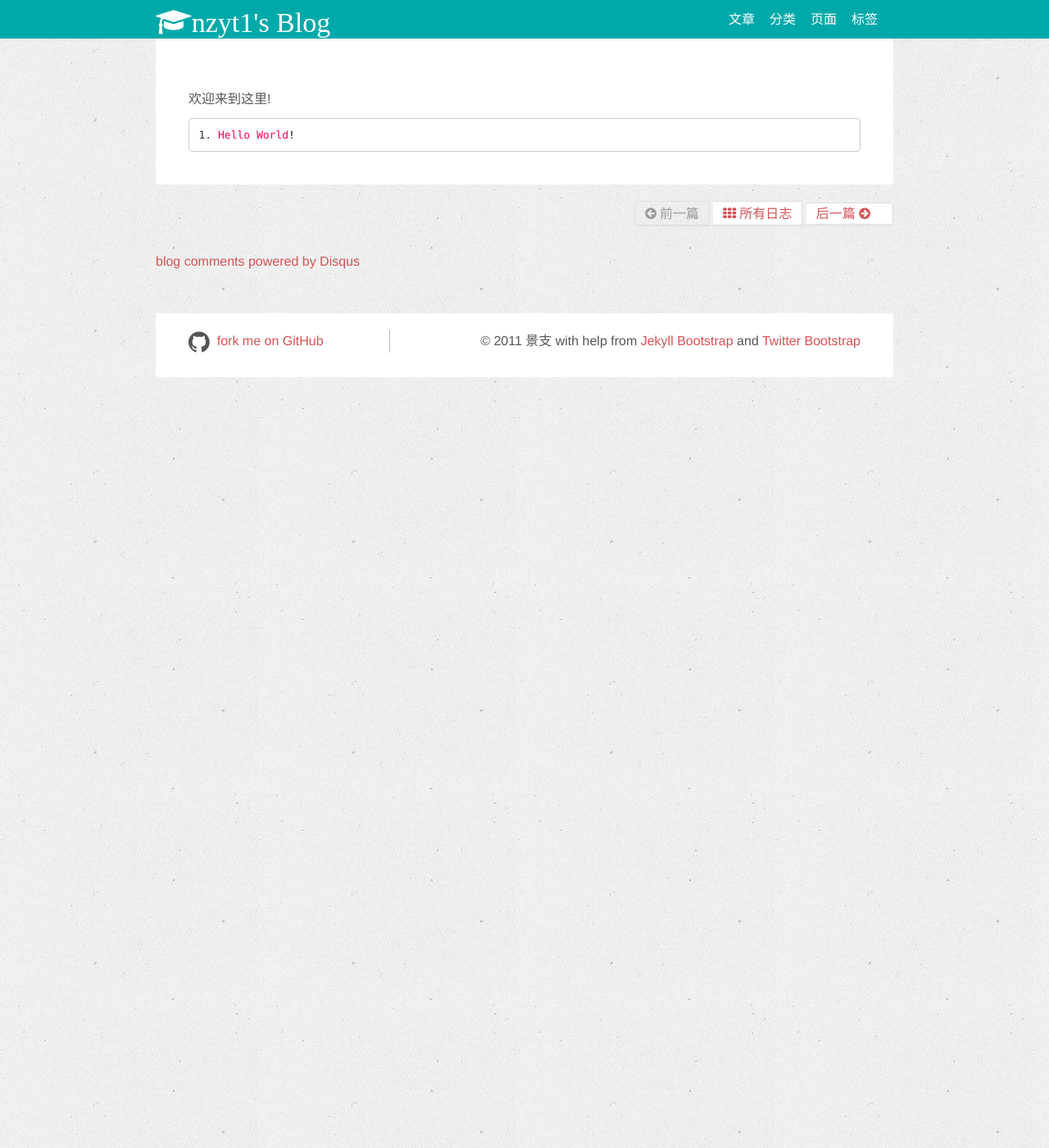
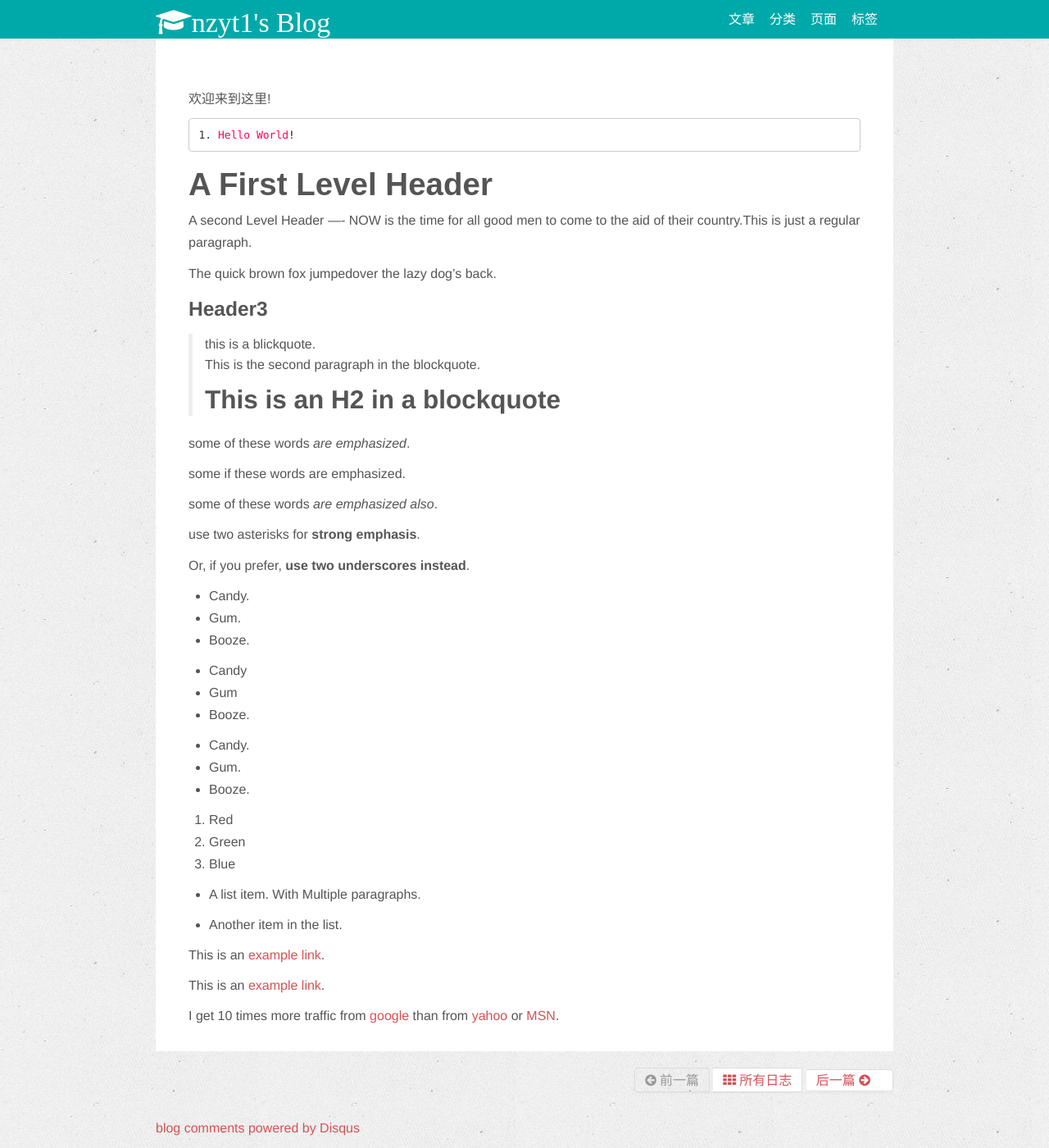
Before and after one commit to noobPlusPlus/noobplusplus.github.io, a Jekyll site: the page built from _posts/2016-07-15-欢迎.md, in a window 1280 px wide and 1400 px high, scrolled down 193 px. Shown: the whole window at 82% size. Built offline with Jekyll 4.4.1, drawn with Linux system fonts in a browser that asks for light colours; nearby versions of some CDN libraries; comment, search, counter and statistics services are not loaded.

Commit message:
Update 2016-07-15-欢迎.md

```diff
--- a/_posts/2016-07-15-欢迎.md
+++ b/_posts/2016-07-15-欢迎.md
@@ -16,6 +16,63 @@ published: true
 Hello World!
 </pre>
 
+A First Level Header
+====
+A second Level Header
+----
+NOW is the time for all good men to come to the aid of their country.This is just a regular paragraph.
+
+The quick brown fox jumpedover the lazy dog's back.
+
+### Header3
+> this is a blickquote.
+>
+>This is the second paragraph in the blockquote.
+>
+>## This is an H2 in a blockquote
+
+some of these words *are emphasized*.
+
+some if these words are emphasized.
+
+some of these words _are emphasized also_.
+
+use two asterisks for **strong emphasis**.
+
+Or, if you prefer, __use two underscores instead__.
+
+
+* Candy.
+* Gum.
+* Booze.
+
++ Candy
++ Gum
++ Booze.
+
+- Candy.
+- Gum.
+- Booze.
+
+1. Red
+2. Green
+3. Blue
+
+ * A list item.
+ With Multiple paragraphs.
+
+* Another item in the list.
+
+This is an [example link](http:exaple.com/).
+
+This is an [example link](http:exaple.com/ "With a Title").
+
+I get 10 times more traffic from [google][1] than from [yahoo][2] or [MSN][3].
+
+[1]:http://google.com/ "google"
+[2]: http://search.yahoo.com/ "Yahoo Search"
+[3]: http://search.msn.com/ "MSN Search"
+
 {% if page.comments %}
 <div id="disqus_thread"></div>
 <script>
```
